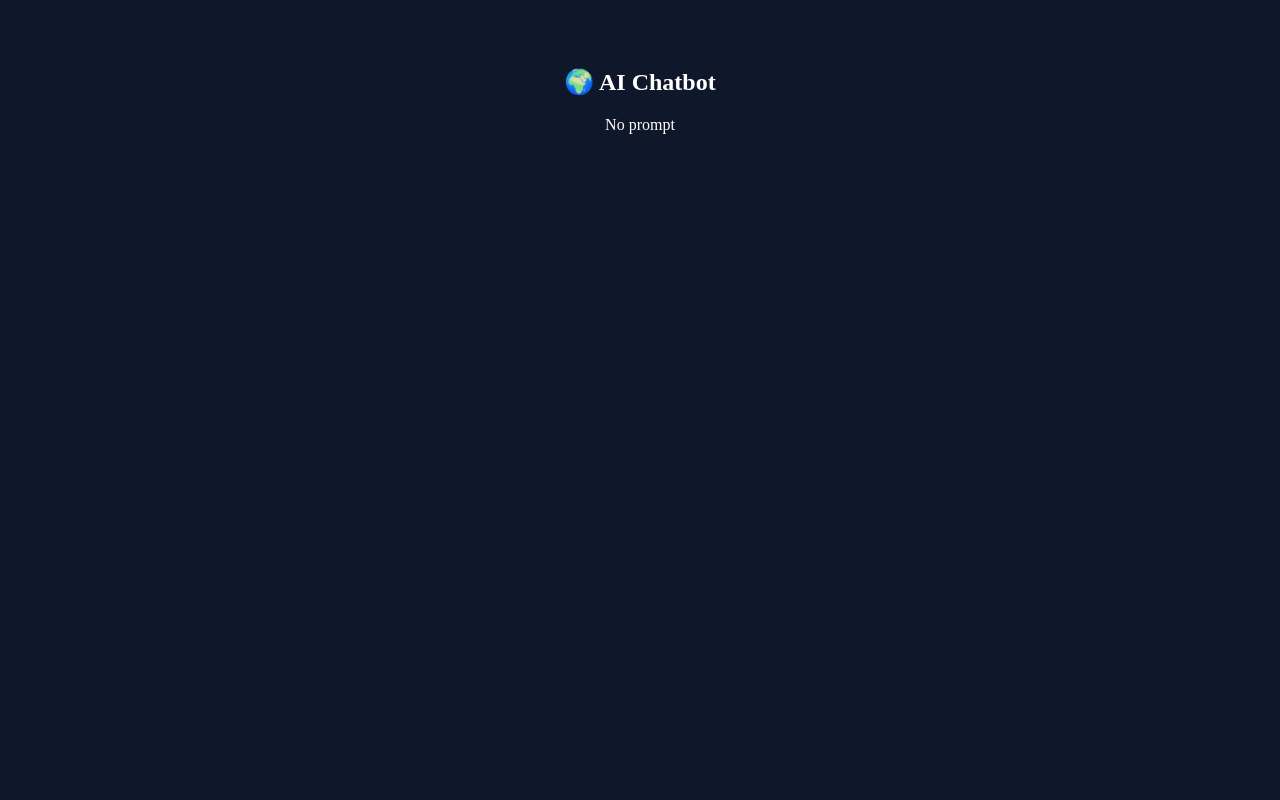
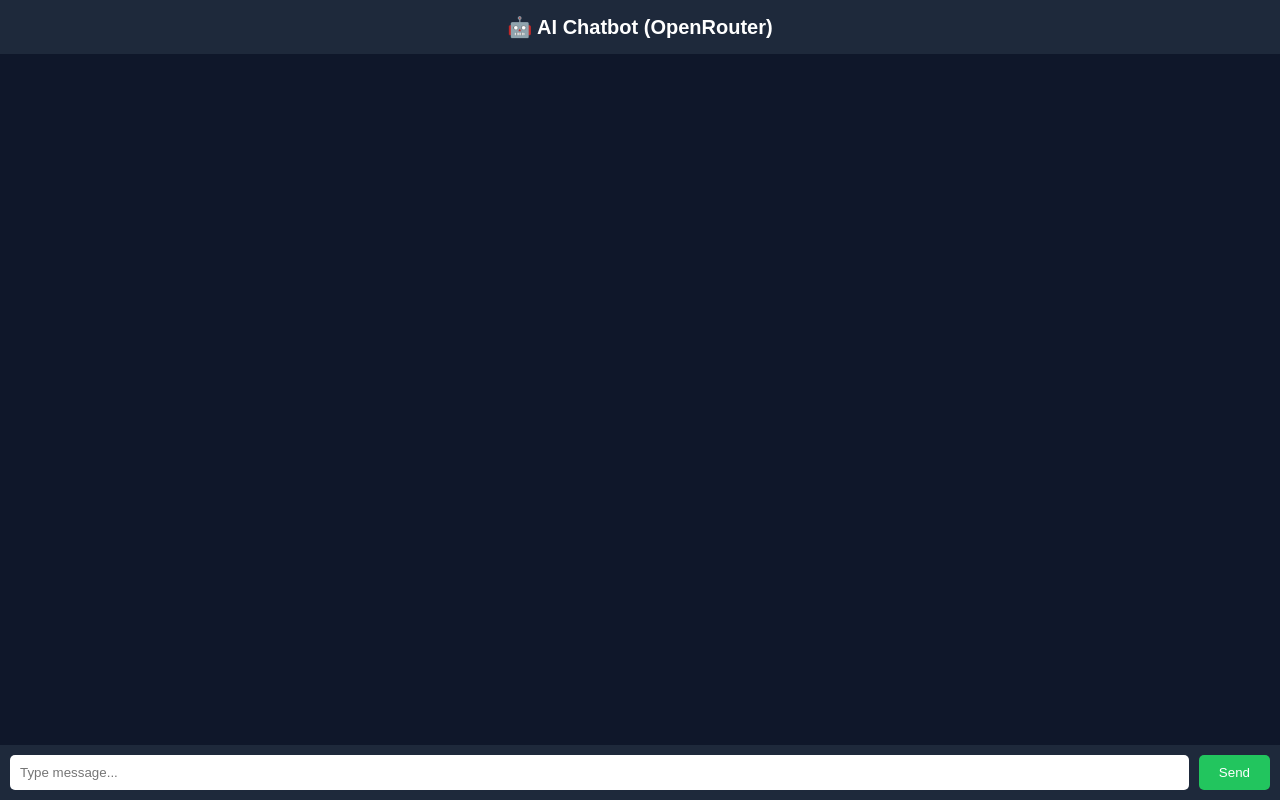
Before and after one commit to ayan123-afk/maail, a plain HTML site: page index.html in a window 1280 px wide. Drawn offline with Linux system fonts and the light colour scheme.

Commit message:
Update index.html

```diff
--- a/index.html
+++ b/index.html
@@ -1,36 +1,181 @@
 <!DOCTYPE html>
-<html>
+<html lang="en">
 <head>
 <meta charset="UTF-8">
-<title>AI Chatbot</title>
+<title>AI Chatbot (OpenRouter)</title>
+
+<style>
+body {
+  margin: 0;
+  font-family: Arial;
+  background: #0f172a;
+  color: white;
+  display: flex;
+  flex-direction: column;
+  height: 100vh;
+}
+
+header {
+  padding: 15px;
+  background: #1e293b;
+  text-align: center;
+  font-size: 20px;
+  font-weight: bold;
+}
+
+#chat {
+  flex: 1;
+  overflow-y: auto;
+  padding: 15px;
+}
+
+.msg {
+  padding: 10px;
+  margin: 8px 0;
+  border-radius: 10px;
+  max-width: 70%;
+  animation: fadeIn 0.3s ease;
+}
+
+.user {
+  background: #2563eb;
+  margin-left: auto;
+}
+
+.bot {
+  background: #334155;
+}
+
+.error {
+  background: #7f1d1d;
+}
+
+@keyframes fadeIn {
+  from { opacity: 0; transform: translateY(10px);}
+  to { opacity: 1; transform: translateY(0);}
+}
+
+.input-area {
+  display: flex;
+  padding: 10px;
+  background: #1e293b;
+}
+
+input {
+  flex: 1;
+  padding: 10px;
+  border-radius: 5px;
+  border: none;
+  outline: none;
+}
+
+button {
+  margin-left: 10px;
+  padding: 10px 20px;
+  border: none;
+  background: #22c55e;
+  color: white;
+  border-radius: 5px;
+  cursor: pointer;
+}
+
+button:hover {
+  background: #16a34a;
+}
+</style>
 </head>
 
-<body style="background:#0f172a;color:white;text-align:center;padding:40px;">
+<body>
 
-<h2>🌍 AI Chatbot</h2>
-<div id="result">Loading...</div>
+<header>🤖 AI Chatbot (OpenRouter)</header>
+
+<div id="chat"></div>
+
+<div class="input-area">
+  <input id="input" placeholder="Type message..."
+         onkeypress="if(event.key==='Enter') send()">
+  <button onclick="send()">Send</button>
+</div>
 
 <script>
-const prompt = new URLSearchParams(window.location.search).get("prompt");
+const API_KEY = "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"; // 🔑 yahan apni key lagao
 
-async function run() {
-  if (!prompt) {
-    document.getElementById("result").innerText = "No prompt";
-    return;
+// best working models list
+const models = [
+  "openrouter/auto",
+  "deepseek/deepseek-chat:free",
+  "qwen/qwen-2.5-7b-instruct:free"
+];
+
+function addMessage(text, type="bot") {
+  const chat = document.getElementById("chat");
+  const div = document.createElement("div");
+  div.className = "msg " + type;
+  div.innerText = text;
+  chat.appendChild(div);
+  chat.scrollTop = chat.scrollHeight;
+  return div;
+}
+
+async function send() {
+  const input = document.getElementById("input");
+  const message = input.value.trim();
+  if (!message) return;
+
+  addMessage(message, "user");
+  input.value = "";
+
+  const loading = addMessage("Typing...", "bot");
+
+  let finalReply = null;
+
+  for (let model of models) {
+    try {
+      const res = await fetch("https://openrouter.ai/api/v1/chat/completions", {
+        method: "POST",
+        headers: {
+          "Authorization": "Bearer " + API_KEY,
+          "Content-Type": "application/json"
+        },
+        body: JSON.stringify({
+          model: model,
+          messages: [
+            { role: "system", content: "Reply in English." },
+            { role: "user", content: message }
+          ]
+        })
+      });
+
+      const data = await res.json();
+
+      // debug log
+      console.log("MODEL:", model, data);
+
+      if (data.error) {
+        console.log("ERROR:", data.error.message);
+        continue;
+      }
+
+      const reply = data.choices?.[0]?.message?.content;
+
+      if (reply) {
+        finalReply = reply;
+        break;
+      }
+
+    } catch (err) {
+      console.log("FETCH ERROR:", err);
+    }
   }
 
-  try {
-    const res = await fetch("/api?prompt=" + encodeURIComponent(prompt));
-    const text = await res.text();
+  loading.remove();
 
-    document.getElementById("result").innerText = text;
-
-  } catch (e) {
-    document.getElementById("result").innerText = "Error: " + e.message;
+  if (finalReply) {
+    addMessage(finalReply, "bot");
+  } else {
+    addMessage("❌ Error: All models failed.\n(Check console F12)", "error");
   }
 }
-
-run();
 </script>
 
 </body>
```
